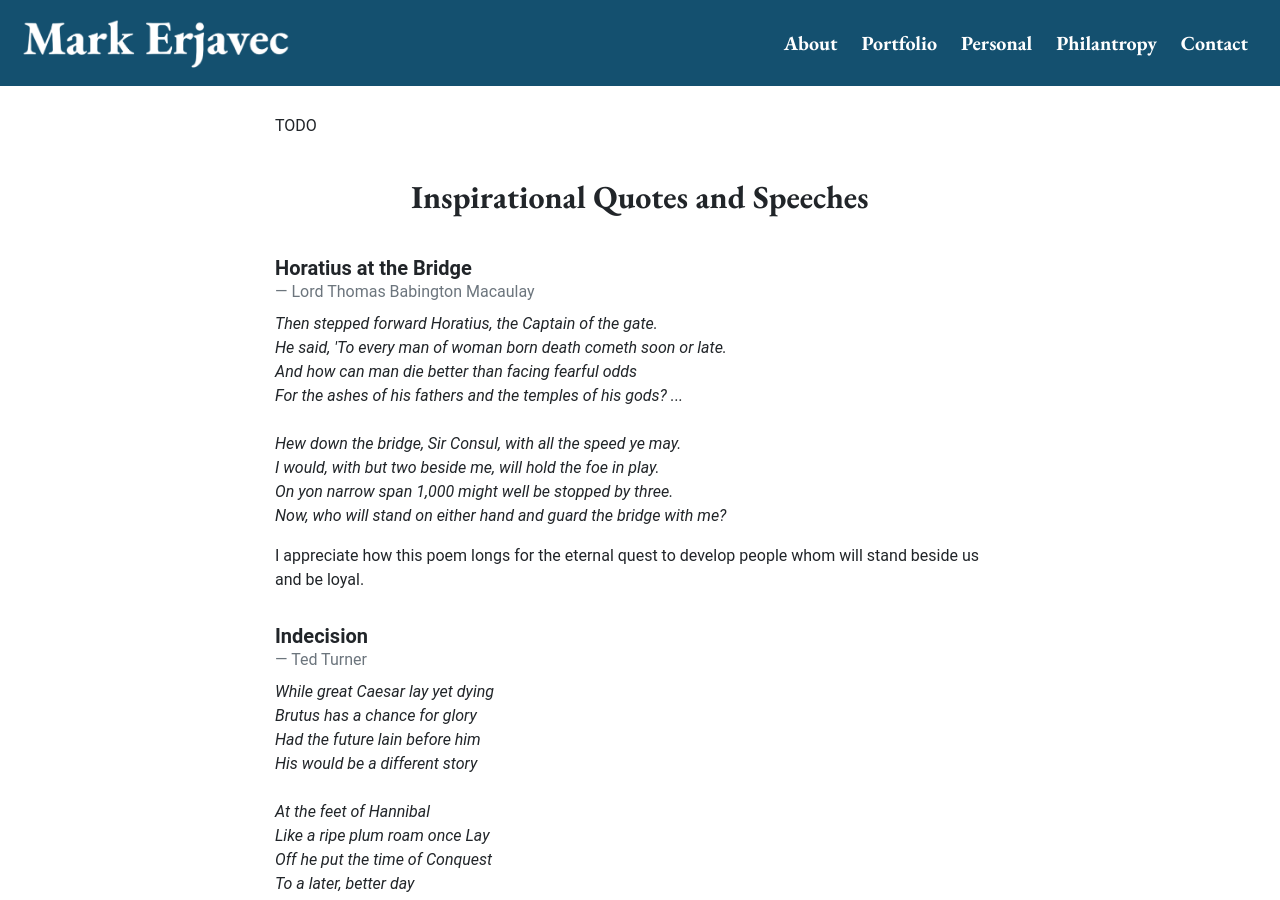
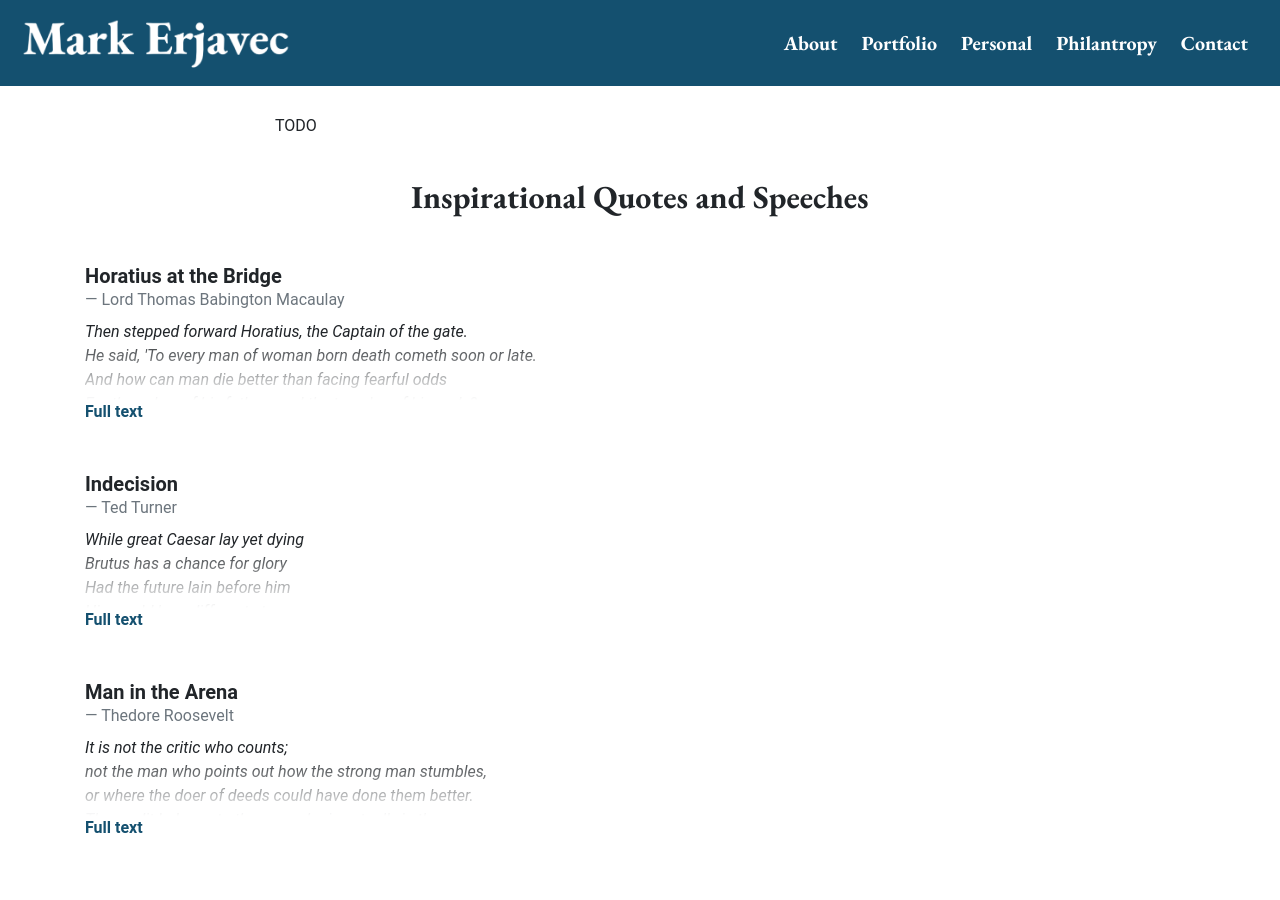
Before and after one commit to smnwltr/markerjavec.com, a Jekyll site: the page built from index.html, in a window 1280 px wide and 900 px high, scrolled down 3721 px. Built offline with Jekyll 4.4.1, drawn with Linux system fonts in a browser that asks for light colours; some of the changed text lies outside the part shown.

Commit message:
Make quotes collapsable

```diff
--- a/assets/css/main.scss
+++ b/assets/css/main.scss
@@ -203,3 +203,13 @@ a {
     }
   }
 }
+
+
+/* quote styles */
+.quote-box {
+  max-height: 80px;
+  position: relative;
+  overflow: hidden;
+  -webkit-mask-image: linear-gradient(to bottom, black 20%, transparent 100%);
+  mask-image: linear-gradient(to bottom, black 20%, transparent 100%);
+}
--- a/assets/js/main.js
+++ b/assets/js/main.js
@@ -86,3 +86,62 @@ $(document).on('click', '[data-toggle="lightbox"]', function (event) {
     event.preventDefault();
     $(this).ekkoLightbox();
 });
+
+
+
+// fade in out of quote boxes
+
+let $el, $ps, $up, $cl, totalHeight;
+
+$(".read-more").click(function () {
+
+    totalHeight = 0
+
+    $el = $(this);
+    $p = $el.parent();
+    $up = $el.parent().parent().find('.quote-box');
+    $ps = $up.find('.fade-out')
+    $cl = $p.parent().find('.read-less');
+
+    // measure how tall inside should be by adding together heights of all inside paragraphs (except read-more paragraph)
+    $ps.each(function () {
+        totalHeight += $(this).outerHeight();
+    });
+
+    $up
+        .css({
+            // Set height to prevent instant jumpdown when max height is removed
+            "height": $up.height(),
+            "max-height": 9999,
+            "-webkit-mask-image": "none",
+            "mask-image": "none"
+        })
+        .animate({
+            "height": totalHeight
+        });
+
+    $p.addClass('d-none');
+    $cl.addClass('d-block');
+    // prevent jump-down
+    return false;
+
+});
+
+// reverse changes and collapse text box again
+$(".read-less").click(function () {
+    $up
+        .css({
+            "height": "80px",
+            "-webkit-mask-image": "linear-gradient(to bottom, black 20%, transparent 100%)",
+            "mask-image": "linear-gradient(to bottom, black 20%, transparent 100%)",
+
+        })
+        .animate({
+            "height": "80px",
+        });
+    $(this).removeClass('d-block')
+    $(this).parent().parent().find('.read-more').parent().removeClass('d-none');
+
+    return false;
+
+})
--- a/index.html
+++ b/index.html
@@ -133,18 +133,18 @@ layout: base
 
         <div class="container">
             <h3 class="text-center my-4">{{personal.quotes.heading}}</h3>
-            <div class="row justify-content-center mt-3">
+            <div class="justify-content-center mt-3">
                 {% for i in personal.quotes.items %}
-                <div class="col-sm-8 align-self-center mt-3">
-                    <blockquote class="">
-                        <h4 class="mb-0">{{i.heading}}</h4>
-                        <p class="text-muted mt-0 mb-2">&mdash; {{i.author}}</p>
-                        <p><em>{{i.content | newline_to_br}}</em></p>
-                        <p class="mt-3">{{i.comment}}</em></p>
-                    </blockquote>
+                <div class="mt-5">
+                    <h4 class="mb-0">{{i.heading}}</h4>
+                    <p class="text-muted mt-0 mb-2">&mdash; {{i.author}}</p>
+                    <div class="quote-box">
+                        <p class="fade-out"><em>{{i.content | newline_to_br}}</em></p>
+                    </div>
+                    <p><a href="" class="read-more">Full text</a></p>
+                    <p><a href="" class="read-less d-none mt-1">Close</a></p>
                 </div>
                 {% endfor %}
-
             </div>
         </div>
     </div>
```
